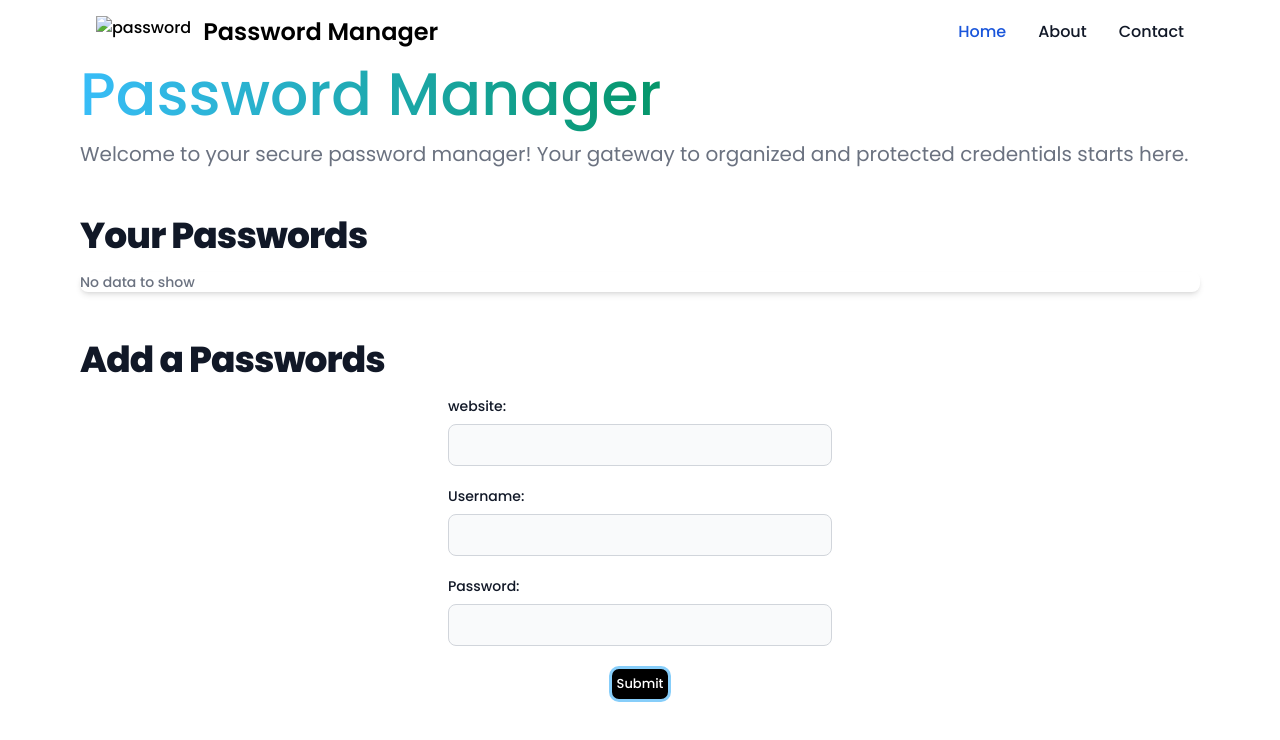
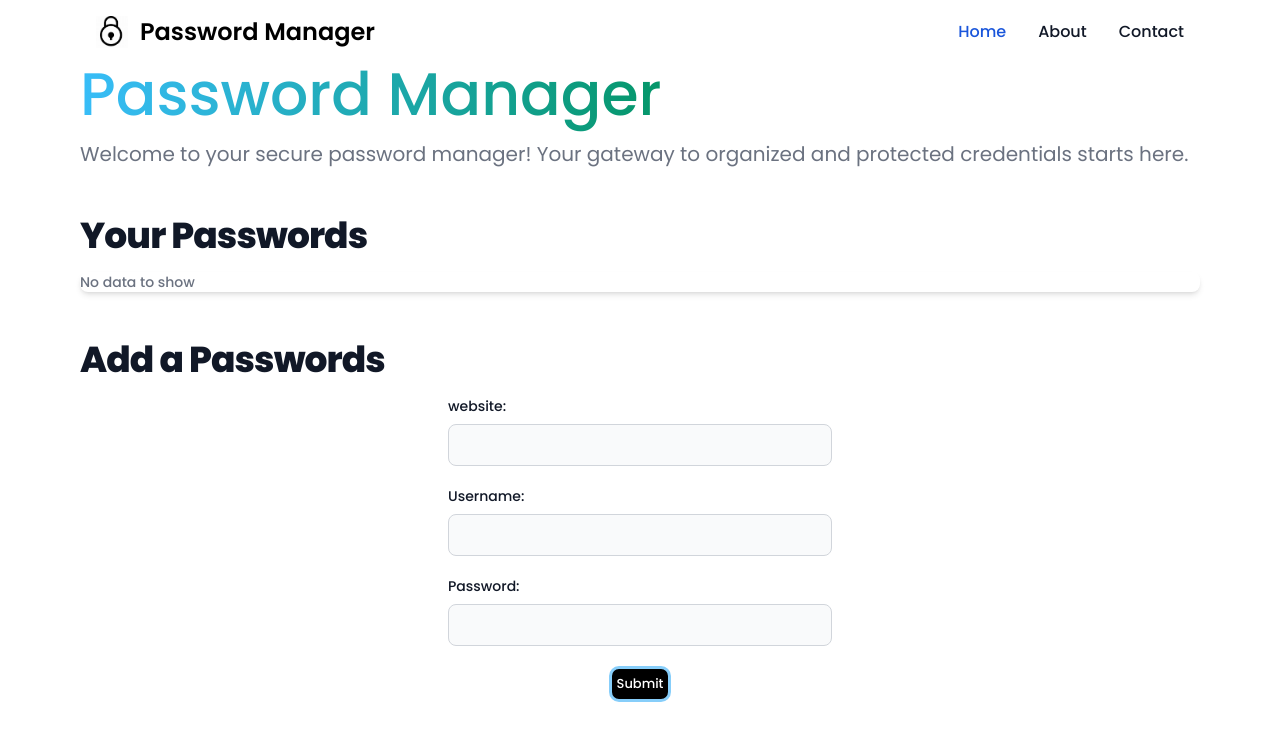
Before and after one commit to Ajayy-Singh/Password-Manager, a plain HTML site: page Password Manager/index.html in a window 1280 px wide. Drawn offline with nearby package versions, Linux system fonts and the light colour scheme; the site is published under a folder, as on GitHub Pages, so addresses that start at the root find nothing.

Commit message:
Update index.html

```diff
--- a/Password Manager/index.html
+++ b/Password Manager/index.html
@@ -25,7 +25,7 @@
 <nav class="bg-white border-gray-200 dark:bg-gray-900 ">
   <div class="max-w-screen-xl flex flex-wrap items-center justify-between mx-auto p-4">
     <a href="#" class="flex items-center space-x-3 rtl:space-x-reverse">
-        <img src="/assets/th-hZ5nNz-u.jpg" class="h-8" alt="password" />
+        <img src="./assets/th-hZ5nNz-u.jpg" class="h-8" alt="password" />
         <span class="self-center text-2xl font-semibold whitespace-nowrap dark:text-white">Password Manager</span>
     </a>
     <button data-collapse-toggle="navbar-default" type="button" class="inline-flex items-center p-2 w-10 h-10 justify-center text-sm text-gray-500 rounded-lg md:hidden hover:bg-gray-100 focus:outline-none focus:ring-2 focus:ring-gray-200 dark:text-gray-400 dark:hover:bg-gray-700 dark:focus:ring-gray-600" aria-controls="navbar-default" aria-expanded="false">
```
